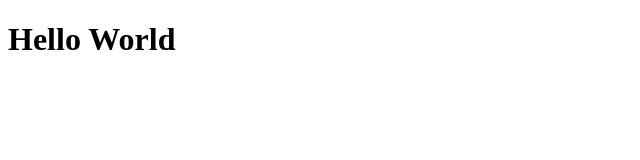
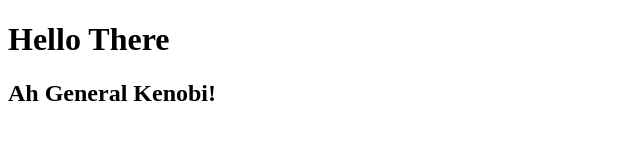
Before and after one commit to PaulHerron6/SERC-Web-App, a plain HTML site: page index.html in a window 1280 px wide. Shown: the whole page, without its empty margins (0-640 px from the left). Drawn offline with Linux system fonts and the light colour scheme.

Commit message:
generalKenobi

```diff
--- a/index.html
+++ b/index.html
@@ -7,6 +7,7 @@
     <title>Document</title>
 </head>
 <body>
-    <h1>Hello World</h1>
+    <h1>Hello There</h1>
+    <h2>Ah General Kenobi!</h2>
 </body>
 </html>
```
